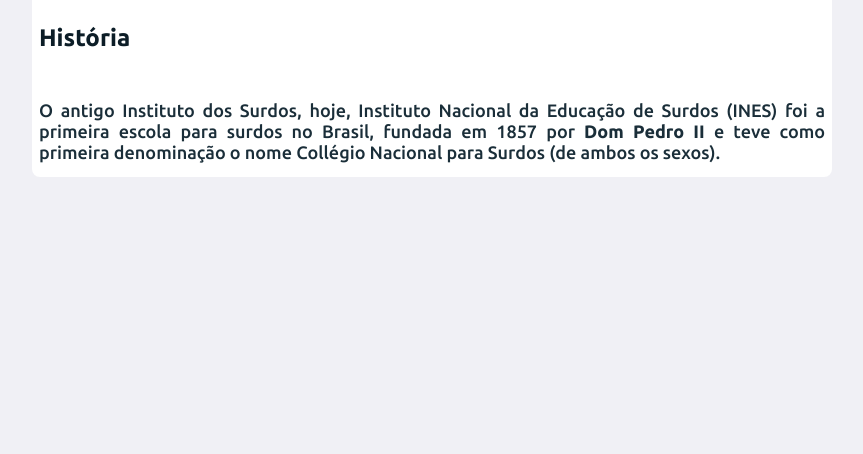
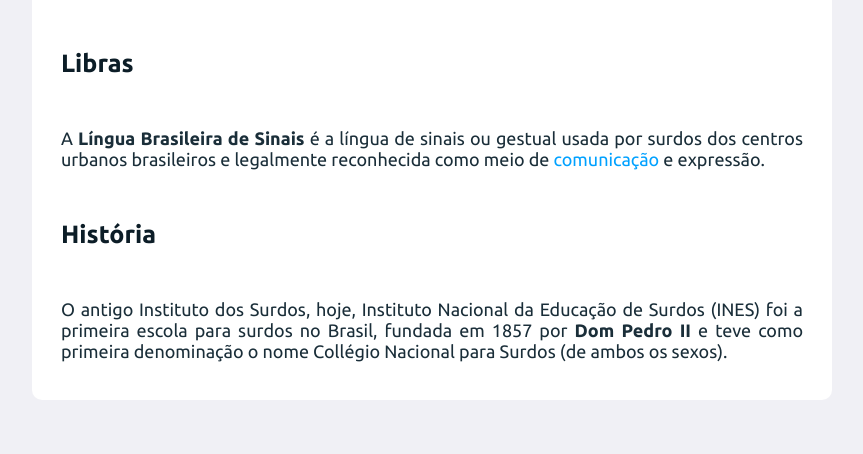
Before and after one commit to ruthvaz/libras, a PHP site: template src/pages/licao.php in a window 1280 px wide. Shown: the part 496-950 px from the top of the page, without its empty margins (208-1071 px from the left). Before the commit the page ends 673 px from the top, so only its background shows below. Run offline with PHP 8.4, Linux system fonts and the light colour scheme; the template is opened without the code that fills it, so the values that code supplies are empty.

Commit message:
Tela de Lição - tablet e desktop

```diff
--- a/src/pages/css/licao.css
+++ b/src/pages/css/licao.css
@@ -1,8 +1,7 @@
 #licao {
     max-width: 800px;
 
-    margin: auto;
-    margin-top: 2em;
+    margin: 2em auto;
     padding: 1em .5em;
 
     background-color: #FFF;
@@ -23,6 +22,10 @@
     color: #082C89;
 }
 
+#licao-conteudo-container {
+    padding: 0px;
+}
+
 #licao-titulo {
     color: #0C1D27;
     font-weight: 700;
@@ -40,6 +43,7 @@
     border: 1px solid #2A5AD3;
     border-radius: 4px;
     transition: .4s;
+    cursor: pointer;
 }
 
 #licao-botao-questoes:hover {
@@ -48,7 +52,15 @@
 }
 
 #licao-video {
-    margin: 2em 0;
+    width: 100%;
+    height: 130px;
+    margin: 2em auto;
+}
+
+#licao-video-iframe {
+    width: 100%;
+    height: 100%;
+    border-radius: 8px;
 }
 
 /* Formatação do texto do artigo em lição */
@@ -56,14 +68,14 @@
 #licao-artigo h1 {
     color: #0C1D27;
     font-weight: 700;
-    font-size: 24px;
+    font-size: 25px;
 
     margin: 2em 0em;
 }
 
-#licao-artigo {
+#licao-artigo p {
     color: #1A2E39;
-    font-weight: 500;
+    font-weight: 400;
     font-size: 18px;
     text-align: justify;
 }
@@ -71,3 +83,44 @@
 #licao-artigo a {
     color: #00A1FF;
 }
+
+@media screen and (min-width: 768px) {
+    #licao {
+        border-radius: 10px;
+        font-size: 18px;
+    }
+
+    #licao-botao-questoes {
+        padding: 4px;
+
+        font-size: 18px;
+        border: 2px solid #2A5AD3;
+        border-radius: 8px;
+    }
+
+    #licao-video {
+        height: 230px;
+    }
+
+    #licao-video-iframe {
+       border-radius: 10px;
+    }
+
+    #licao-conteudo-container {
+        padding: 10px;
+    }
+}
+
+@media screen and (min-width: 1280px) {
+    #licao {
+        margin: 3em auto;
+    }
+
+    #licao-video {
+        height: 260px;
+    }
+
+    #licao-conteudo-container {
+        padding: 20px;
+    }
+}
--- a/src/pages/home.php
+++ b/src/pages/home.php
@@ -76,7 +76,7 @@
 
             <div class="lesson">
                 <div class="lesson-icon">
-                    <a href="#">
+                    <a href="licao.php">
                         <div class="lesson-border">
                             <div class="lesson-image">
                                 <img src="../uploads/licoes/icones/start-up.png" alt="Lesson">
--- a/src/pages/licao.php
+++ b/src/pages/licao.php
@@ -43,9 +43,13 @@
                 <button id="licao-botao-questoes">Questões</button>
             </div>
 
+            <div id="licao-conteudo-container">
+
                 <!-- Vídeo da lição -->
                 <div id="licao-video">
-                <iframe width="100%" height="135px"
+                    <iframe
+                            id="licao-video-iframe"
+                            width="100%"
                             src="https://www.youtube.com/embed/fXedubQsvXg"
                             title="YouTube video player"
                             frameborder="0"
@@ -70,6 +74,7 @@
                 </div>
 
             </div>
+        </div>
 
 </div>
 
```
Lines whose indentation alone changed are shown as unchanged.
